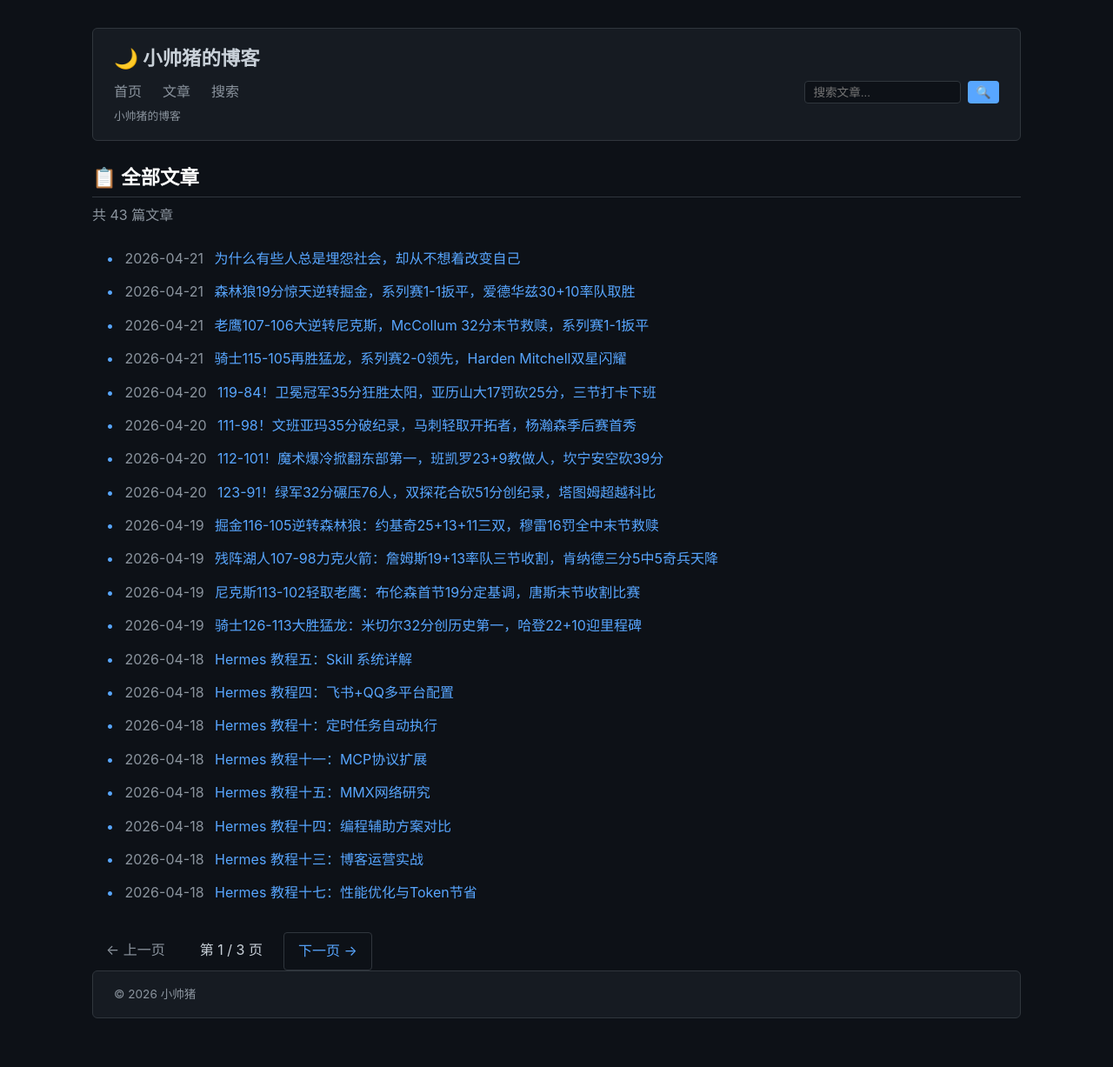
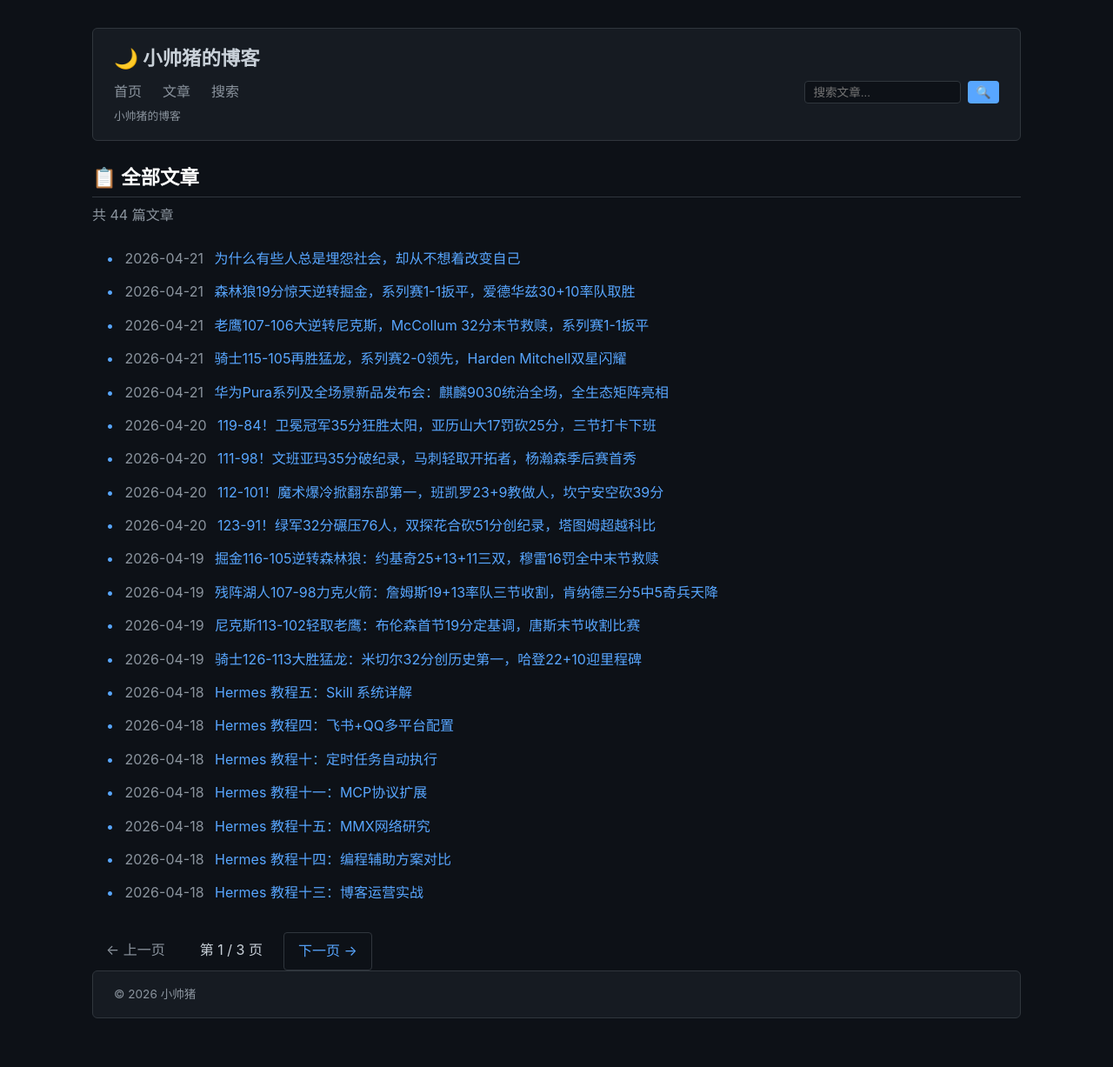
Before and after one commit to godsay1983/godsay1983.github.io, a Jekyll site: the page built from posts/index.html, in a window 1280 px wide. Shown: the whole page at 87% size. Built offline with Jekyll 4.4.1, drawn with Linux system fonts in a browser that asks for light colours; the list of posts is cut into pages by our own code; some of the changed lines change nothing that is shown.

Commit message:
post: 华为Pura系列及全场景新品发布会详细评测

```diff
--- /dev/null
+++ b/_posts/2026-04-21-huawei-pura-launch-event-review.md
@@ -0,0 +1,208 @@
+---
+title: 华为Pura系列及全场景新品发布会：麒麟9030统治全场，全生态矩阵亮相
+date: 2026-04-21
+tags: [科技, 华为, 新品发布, 手机, 折叠屏]
+---
+
+# 华为Pura系列及全场景新品发布会：麒麟9030统治全场，全生态矩阵亮相
+
+**北京时间4月20日，华为在广州举办Pura系列及全场景新品发布会，一口气推出涵盖智能手机、折叠屏、笔记本、智能穿戴、音频、智慧屏、AI眼镜等多品类重磅新品。** 本次发布会核心主角无疑是麒麟9030系列芯片——它贯穿了手机、折叠屏多条产品线，配合HarmonyOS 6，实现了全场景生态的技术升维。
+
+---
+
+## 目录
+
+1. [Pura 90系列：2亿像素的影像怪兽](#1-pura-90系列2亿像素的影像怪兽)
+2. [Pura X Max：全球首款大阔折叠屏](#2-pura-x-max全球首款大阔折叠屏)
+3. [WATCH FIT 5系列：智能方表的全面进化](#3-watch-fit-5系列智能方表的全面进化)
+4. [华为AI眼镜：穿戴设备的新物种](#4-华为ai眼镜穿戴设备的新物种)
+5. [全场景生态：麒麟9030成为真正的中枢](#5-全场景生态麒麟9030成为真正的中枢)
+
+---
+
+## 1. Pura 90系列：2亿像素的影像怪兽
+
+### 核心配置
+
+华为Pura 90系列本次带来三款机型：Pura 90、Pura 90 Pro、Pura 90 Pro Max，全系搭载全新**麒麟9030旗舰芯片**，NPU算力较前代提升25%，为全链路AI影像处理提供了强大的核心算力支撑。
+
+### 影像系统跨越式升级
+
+本次最大的亮点是影像系统的全面升级：
+
+- **2亿像素 RYYB 潜望长焦镜头**，支持3.5-10倍光学变焦
+- **20倍长焦视频超远距人声增强技术**，可实现10米外清晰收音——演唱会、户外远摄等场景的收音痛点被彻底解决
+- **AI拍照指导功能**，依托专业姿势与构图库，大幅降低专业级影像创作门槛
+- **第二代红枫原色摄像头**，色彩还原更真实
+
+这套影像系统最让我惊艳的是"**10米外清晰收音**"这个功能。以前演唱会、体育赛场上，用手机长焦拍视频，声音往往是一团糊。这次华为用AI算法实现了超远距离收音，确实解决了用户痛点。
+
+### 设计与配色
+
+设计上，Pura 90系列采用**航空钛金属直角边框**搭配**纯直屏方案**，全系搭载抗反光耐刮**昆仑玻璃**，抗跌落能力显著提升。
+
+配色方面，主打的**蓝橙渐变"橘子海"**配色致敬了P系列的经典美学，Pro Max版本更提供橘子海、霞光紫、翡翠湖、晨曦金、曜石黑五款配色。Pro版本则推出了**粉红芭乐**和**橘子汽水**两款充满夏日感的配色——华为在色彩营销上依然精准拿捏年轻人。
+
+### 定价
+
+| 版本 | 售价 |
+|------|------|
+| Pura 90 | **4699元起** |
+| Pura 90 Pro | 待定 |
+| Pura 90 Pro Max（16+1TB） | **8499元** |
+
+### 评价
+
+Pura 90系列是华为回归影像巅峰的标志性产品。2亿像素、RYYB传感器、麒麟9030的算力支撑，这三者结合让手机摄影正式进入"**AI引导创作**"时代——不只是记录，更是创作。AI拍照指导功能意味着，普通用户不需要摄影知识，也能拍出构图专业的照片。这个方向是对的。
+
+---
+
+## 2. Pura X Max：全球首款大阔折叠屏
+
+### 重新定义折叠屏
+
+华为Pura X Max是本次发布会最具颠覆性的产品——它是**全球首款大阔折叠手机**，较竞品实现了**半年的技术先发**，重新定义了阔折叠的行业标准。
+
+### 屏幕规格
+
+| 屏幕 | 尺寸 | 峰值亮度 |
+|------|------|----------|
+| 外屏 | 5.4英寸 | 3500nits |
+| 内屏 | 7.7英寸 | 3000nits |
+
+内屏材质为**UTG玻璃、碳纤维、高分子材料**复合组成，在轻薄与强度之间找到了新的平衡点。
+
+### 配置
+
+- 处理器：**麒麟9030**
+- 电池容量：**5500mAh**
+- 有线快充：**100W**
+- 无线快充：**80W**
+- 防护等级：**IP58+IP59** 防尘抗水
+- 系统：**HarmonyOS 6.1**
+
+### AI与生态
+
+Pura X Max首发**业界首个小艺伴随式AI**，依托鸿蒙操作系统与麒麟9030 Pro芯片实现**软硬芯云协同**，带来主动服务、实时伴随的智慧交互。这意味着手机不再是被动响应指令，而是主动预判你的需求。
+
+同时支持**AI灵感妙创功能**，搭配手写笔与**天生会画App**，让创意落地更轻松。搭配折叠屏的大屏体验，画画、做笔记的体验将大幅提升。
+
+### 影像
+
+第二代**红枫原色摄像头**搭配超光变主摄、潜望式长焦与超广角镜头，配合XMAGE智拍、AI姿势推荐3.0等功能，折叠状态下也能完成高质量拍摄。
+
+### 设计与工艺
+
+外观提供**星际蓝、零度白、活力橙**等多款配色，**立体光栅玻璃与陶瓷工艺摄像头饰圈**尽显高端质感。采用**超可靠折叠玄武架构**，内屏三重复合超韧叠层，外屏第二代昆仑玻璃，防护能力拉满。
+
+### 定价
+
+**10999元起**，4月25日10:08正式开售。
+
+### 评价
+
+大阔折叠的意义在于：**展开即是平板，折叠即是掌机**。华为用"阔"这个维度重新定义了折叠屏的形态，不只是"更大的手机"，而是真正模糊了手机与平板的边界。5500mAh+100W快充也解决了大屏耗电的焦虑。麒麟9030 Pro的加持，让AI能力不再是PPT上的功能，而是真正可感知的体验提升。
+
+---
+
+## 3. WATCH FIT 5系列：智能方表的全面进化
+
+### 双版本策略
+
+华为本次带来**WATCH FIT 5**与**WATCH FIT 5 Pro**双版本，针对不同用户群体做差异化定位。
+
+### 屏幕升级
+
+| 版本 | 屏幕尺寸 | 屏占比 | 峰值亮度 |
+|------|----------|--------|----------|
+| FIT 5 | 1.82英寸 | 83% | 3000nits |
+| FIT 5 Pro | 1.92英寸 | 83% | 3000nits |
+
+四边等宽设计，配合**3000nits峰值亮度**，即便在正午强光直射下，屏幕依然清晰可见。
+
+### 材质工艺
+
+- FIT 5 Pro：**蓝宝石玻璃镜面** + **航天级纳米瓷金属工艺**——这是行业内首次将航天级纳米瓷金属引入穿戴领域，带来温润细腻触感的同时，兼顾了坚固耐磨性
+- FIT 5 标准版光织银款：采用**环保再生材质**，兼顾美感与可持续理念
+
+### 配色
+
+- FIT 5：韵律黑、悦动白、风信紫、光织银、向新绿（五款活力配色）
+- FIT 5 Pro：丹霞橙、雅丹黑、冰川白（三款潮酷配色）
+
+### 定价
+
+| 版本 | 售价 | 国补后 |
+|------|------|--------|
+| FIT 5 | 1099元起 | **935元起** |
+| FIT 5 Pro | 2099元起 | **1785元起** |
+
+FIT 5 将于4月29日开售，Pro版5月15日开售。
+
+### 评价
+
+WATCH FIT系列一直是华为智能手表中"性价比"的代名词，但这次Pro版的材质升级让产品力越级——**蓝宝石玻璃+航天级纳米瓷金属**，这个配置以前只在高端旗舰手表上才出现。1.92寸+3000nits的组合，让手表在户外场景的可读性大幅提升。国补后最低935元的价格，覆盖学生群体和年轻职场人，华为的定价策略依然务实。
+
+---
+
+## 4. 华为AI眼镜：穿戴设备的新物种
+
+### 正式发布
+
+华为AI眼镜于4月20日正式发布，此前华为终端BG CEO何刚已在社交平台分享了拍摄样张进行预热。
+
+### 产品定位
+
+从预热信息来看，这款眼镜定位**AI赋能的日常穿戴设备**，主打**音频+拍摄+AI交互**三位一体。它不是一款简单的智能眼镜，而是华为全场景AI战略在穿戴领域的重要落子。
+
+### 期待点
+
+- AI助手深度集成，实现"所见即所知"的即时AI响应
+- 轻量化设计，适合全天候佩戴
+- 华为生态互联，与手机、手表、耳机无缝协同
+
+### 评价
+
+AI眼镜是继TWS耳机、智能手表之后，穿戴设备领域的下一个兵家必争之地。华为依托其在AI算法、麒麟芯片、HarmonyOS生态上的综合优势，有望在这条赛道上实现差异化突破。具体的产品形态和功能细节，还需等待正式上市后的实测体验。
+
+---
+
+## 5. 全场景生态：麒麟9030成为真正的中枢
+
+### 一颗芯片，多端覆盖
+
+本次发布会最核心的技术主线是**麒麟9030系列芯片**的全面覆盖——从旗舰手机Pura 90系列，到折叠屏Pura X Max，再到笔记本MateBook 14，麒麟9030成为了华为全场景生态真正的算力中枢。
+
+### HarmonyOS 6的生态协同
+
+HarmonyOS 6带来了更流畅的交互体验和更丰富的应用生态。**小艺伴随式AI**的推出，标志着华为AI战略从"响应式"向"主动式"的转变——设备不再只是被动等待用户指令，而是主动预判、实时伴随。
+
+### 全场景矩阵一览
+
+| 产品品类 | 新品 |
+|----------|------|
+| 旗舰手机 | Pura 90系列（麒麟9030） |
+| 折叠屏 | Pura X Max（麒麟9030） |
+| 智能手表 | WATCH FIT 5 / FIT 5 Pro |
+| AI穿戴 | 华为AI眼镜 |
+| 笔记本电脑 | MateBook 14 鸿蒙版 |
+| 智慧屏 | 华为智慧屏 S7 Pro |
+| 音频 | HUAWEI Sound X5 |
+
+---
+
+## 总结
+
+华为这场发布会，表面上是一场新品秀，内核是**麒麟9030+HarmonyOS 6+AI能力**的三位一体生态战略。芯片是底座，操作系统是骨架，AI是灵魂——三者协同，构成了华为终端业务未来竞争的核心壁垒。
+
+对于普通消费者而言，这场发布会最值得关注的三个产品：
+
+1. **Pura 90 Pro Max** —— 2亿像素+RYYB+AI拍照指导，4699元起的定价，影像旗舰的新标杆
+2. **Pura X Max** —— 全球首款大阔折叠，10999元起，折叠屏形态的再次进化
+3. **WATCH FIT 5 Pro** —— 蓝宝石+航天级纳米瓷金属，2099元起，智能方表材质的越级突破
+
+2026年的华为，比我们想象的走得更远。
+
+---
+
+*数据来源：华为官网 / 腾讯科技*
--- a/search/index.md
+++ b/search/index.md
@@ -89,6 +89,20 @@
       "猛龙"
     ],
     "excerpt": "球员数据 | 球员 | 球队 | 数据 |"
+  },
+  {
+    "title": "华为Pura系列及全场景新品发布会：麒麟9030统治全场，全生态矩阵亮相",
+    "url": "/posts/2026/04/21/huawei-pura-launch-event-review/",
+    "date": "2026-04-21",
+    "categories": "",
+    "tags": [
+      "科技",
+      "华为",
+      "新品发布",
+      "手机",
+      "折叠屏"
+    ],
+    "excerpt": "1. Pura 90系列：2亿像素的影像怪兽 核心配置"
   },
   {
     "title": "119-84！卫冕冠军35分狂胜太阳，亚历山大17罚砍25分，三节打卡下班",
@@ -607,7 +621,7 @@
     "tags": [],
     "excerpt": ""
   }
-];;;;;;;;
+];;;;;;;;;
 
 var fuse = new Fuse(searchData, {
   keys: ['title', 'categories', 'tags', 'excerpt'],
```
